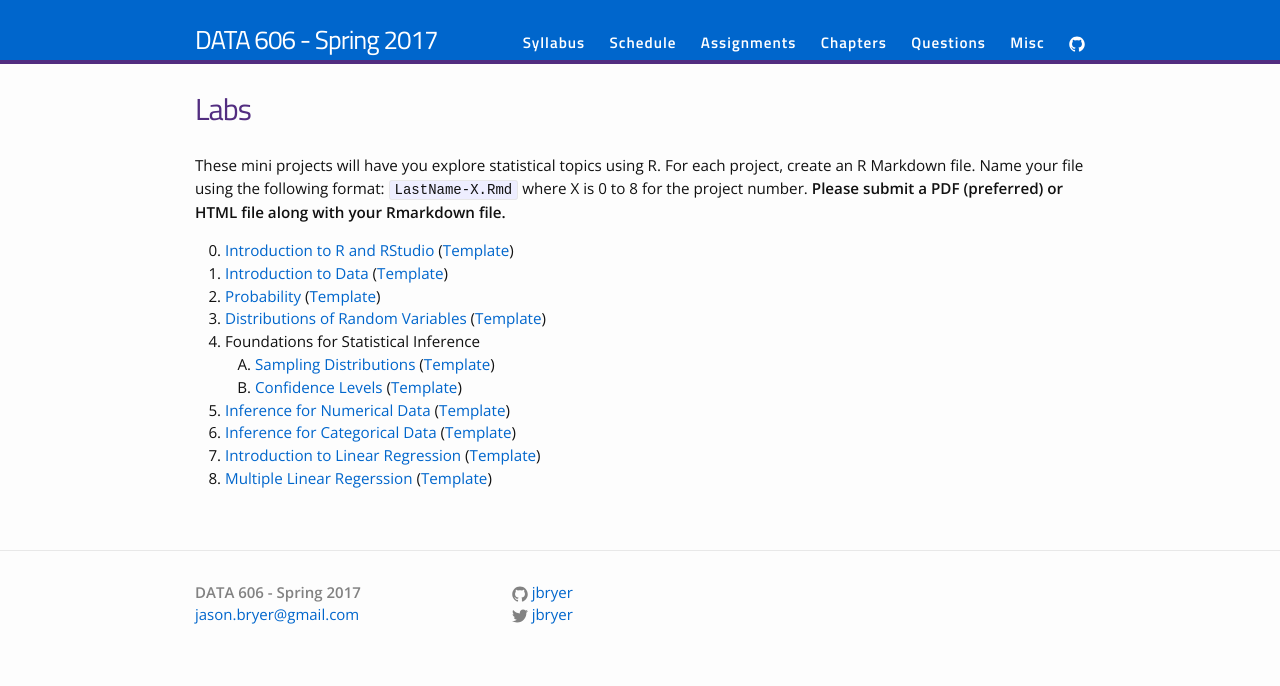
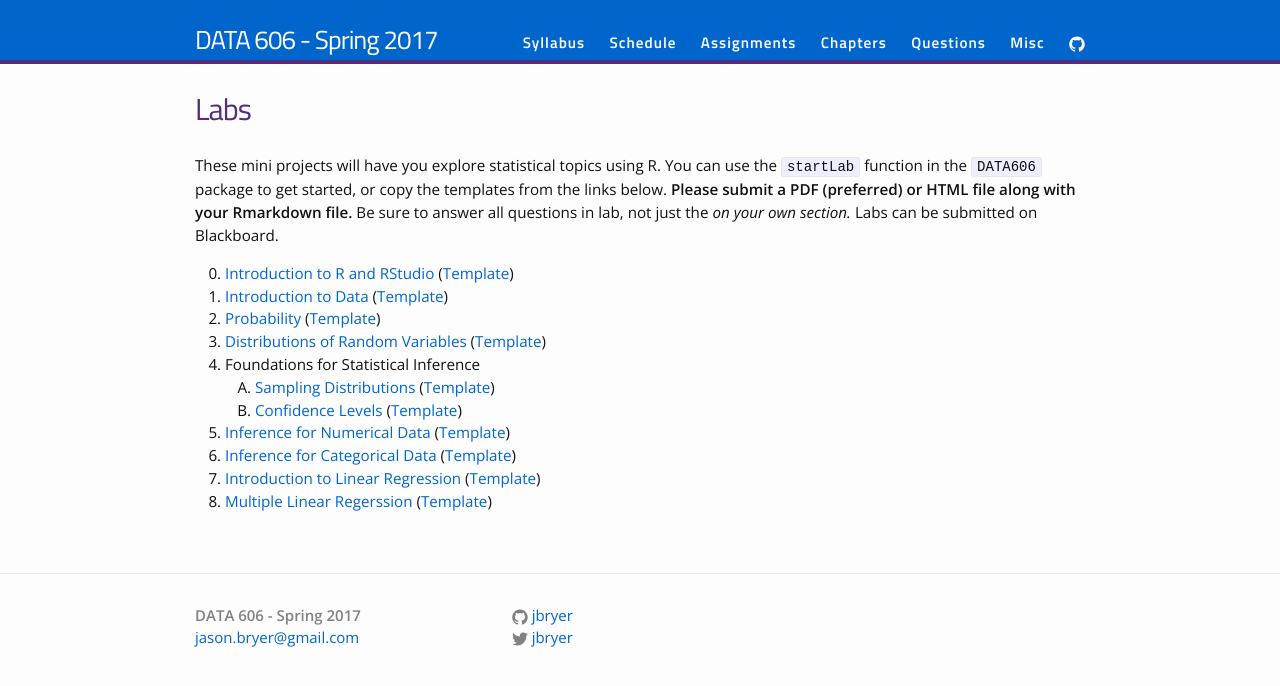
Before and after one commit to jbryer/DATA606Spring2017, a Jekyll site: the page built from docs/labs.md, in a window 1280 px wide. Shown: the top 686 px of the page. Built offline with Jekyll 4.4.1, drawn with Linux system fonts in a browser that asks for light colours.

Commit message:
Updated directions.

```diff
--- a/docs/labs.md
+++ b/docs/labs.md
@@ -4,7 +4,7 @@ title: Labs
 permalink: /labs/
 ---
 
-These mini projects will have you explore statistical topics using R. For each project, create an R Markdown file. Name your file using the following format: `LastName-X.Rmd` where X is 0 to 8 for the project number. **Please submit a PDF (preferred) or HTML file along with your Rmarkdown file.**
+These mini projects will have you explore statistical topics using R. You can use the `startLab` function in the `DATA606` package to get started, or copy the templates from the links below. **Please submit a PDF (preferred) or HTML file along with your Rmarkdown file.** Be sure to answer all questions in lab, not just the *on your own section.* Labs can be submitted on Blackboard.
 
 <ol start='0'>
 <li value='0'> <a href='https://htmlpreview.github.io/?https://github.com/jbryer/DATA606/blob/master/inst/labs/Lab0/intro_to_r.html'>Introduction to R and RStudio</a> (<a href='https://github.com/jbryer/DATA606/blob/master/inst/labs/Lab0/intro_to_r.Rmd?raw=true'>Template</a>)</li>
```
